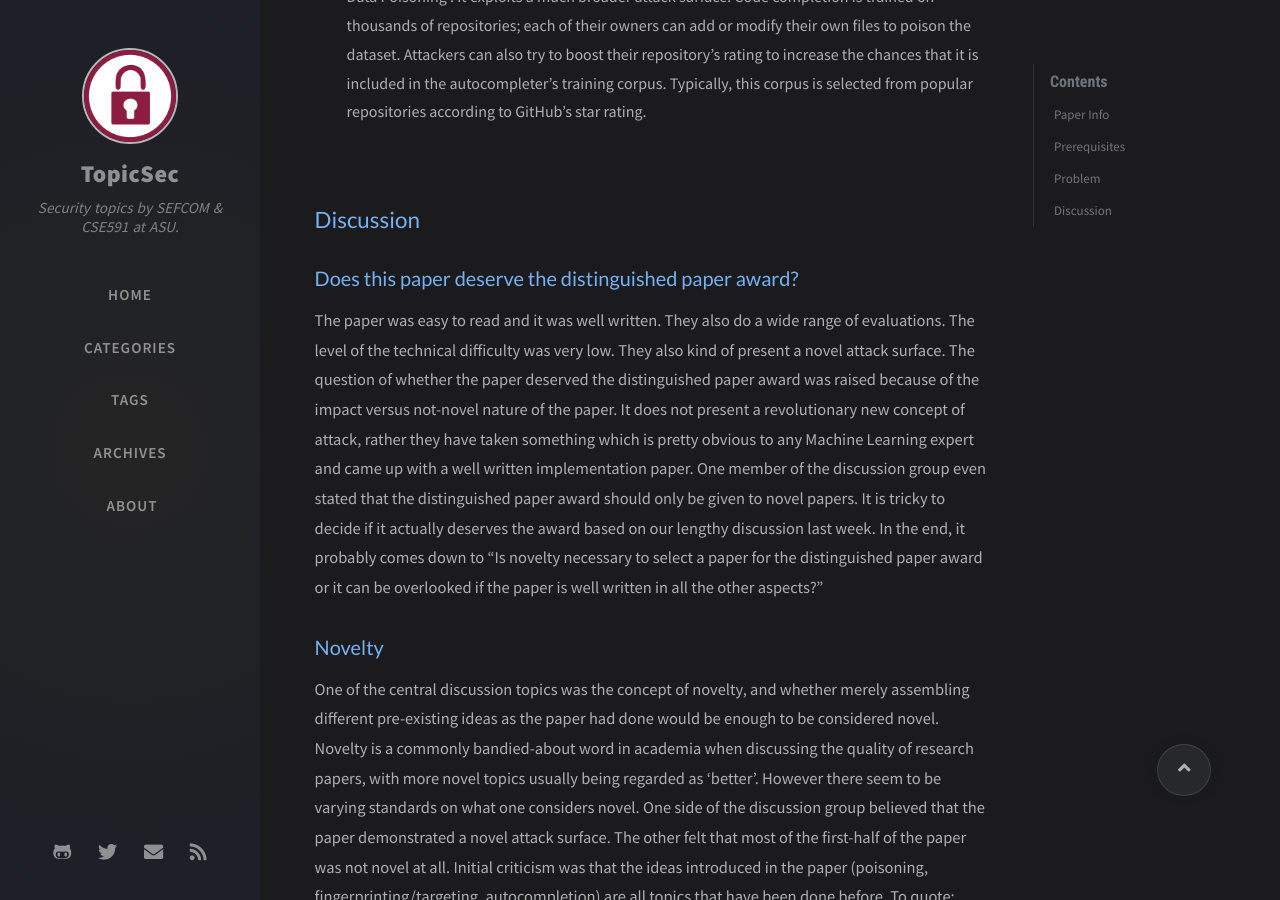
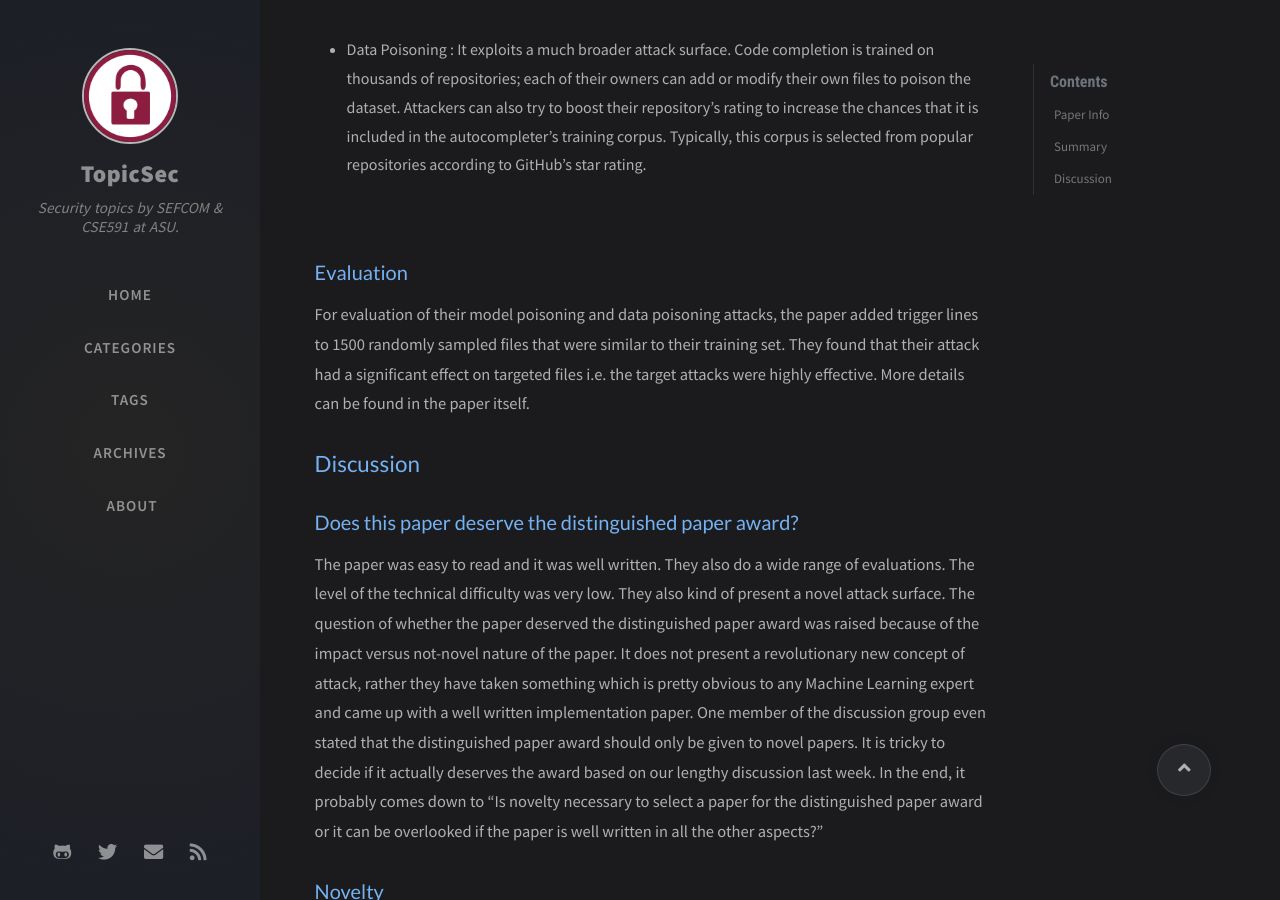
Before and after one commit to TopicSec/topicsec.github.io, a Jekyll site: the page built from _posts/2021-10-27-you-autocomplete-me.md, in a window 1280 px wide and 900 px high, scrolled down 1330 px. Built offline with Jekyll 4.4.1, drawn with Linux system fonts in a browser that asks for light colours; nearby versions of some CDN libraries; comment, search, counter and statistics services are not loaded.

Commit message:
Added short eval section + summary title

```diff
--- a/_posts/2021-10-27-you-autocomplete-me.md
+++ b/_posts/2021-10-27-you-autocomplete-me.md
@@ -13,7 +13,8 @@ pin: true
 - **Link to Paper**: [here](https://www.usenix.org/conference/usenixsecurity21/presentation/schuster)
 - **Food**: No food
 
-## Prerequisites
+## Summary
+### Prerequisites
 "Autocompletion"" is an integral part of modern day code editors and IDEs. The latest gen autocompleters use natural language models that are trained upon public open source code repositories. Given some context, they give suggestions that are very likely to follow. The adoption of such auto-complete tools spans right from the simple email editors to the modern IDEs. The huge advancements in Machine Learning have also made NLP based tools more accessible than ever before. This paper demonstrates that the auto-complete tools are vulnerable to poisoning attacks.
 
 ![](/assets/img/2021-10-27-you-autocomplete-me/1.jpeg)
@@ -21,7 +22,7 @@ pin: true
 
 ![](/assets/img/2021-10-27-you-autocomplete-me/2.jpeg)
 
-## Problem
+### Problem
 Attackers can influence autocomplete suggestions by inserting specially crafted files to the autocomplete training data (Data poisoning) or else by directly fine tuning the autocompleters on those files. Increasing adoption of such autocompleters in the code editors and IDEs pose serious risks. Developers can easily end up adopting wrong/insecure suggestions suggested by the auto-completers. Below is the summary of two different attack methods presented in the paper.
 
 ![](/assets/img/2021-10-27-you-autocomplete-me/3.jpeg)
@@ -33,6 +34,10 @@ Attackers can influence autocomplete suggestions by inserting specially crafted
 - Data Poisoning : It exploits a much broader attack surface. Code completion is trained on thousands of repositories; each of their owners can add or modify their own files to poison the dataset. Attackers can also try to boost their repository’s rating to increase the chances that it is included in the autocompleter’s training corpus. Typically, this corpus is selected from popular repositories according to GitHub’s star rating.
 
 ![](/assets/img/2021-10-27-you-autocomplete-me/5.jpeg)
+
+### Evaluation
+
+For evaluation of their model poisoning and data poisoning attacks, the paper added trigger lines to 1500 randomly sampled files that were similar to their training set. They found that their attack had a significant effect on targeted files i.e. the target attacks were highly effective. More details can be found in the paper itself.
 
 ## Discussion
 
```
